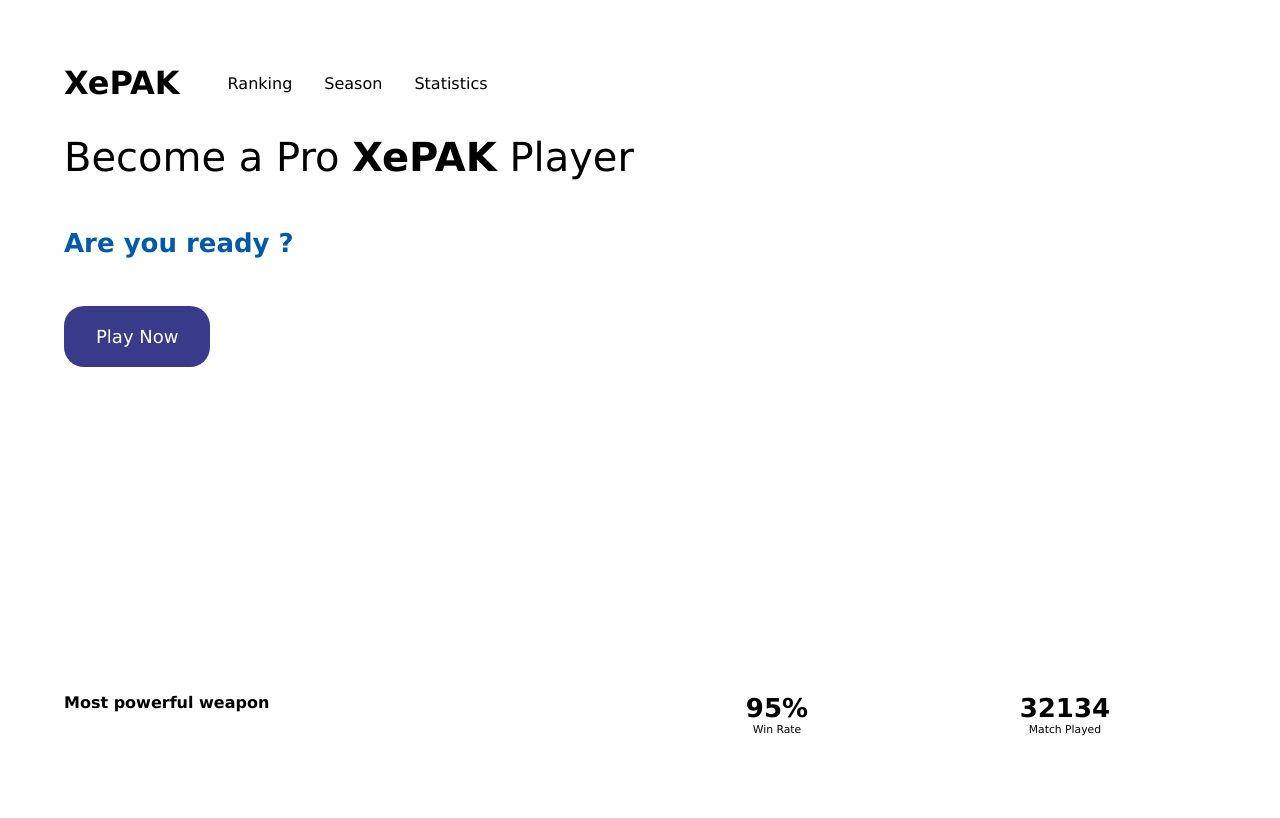
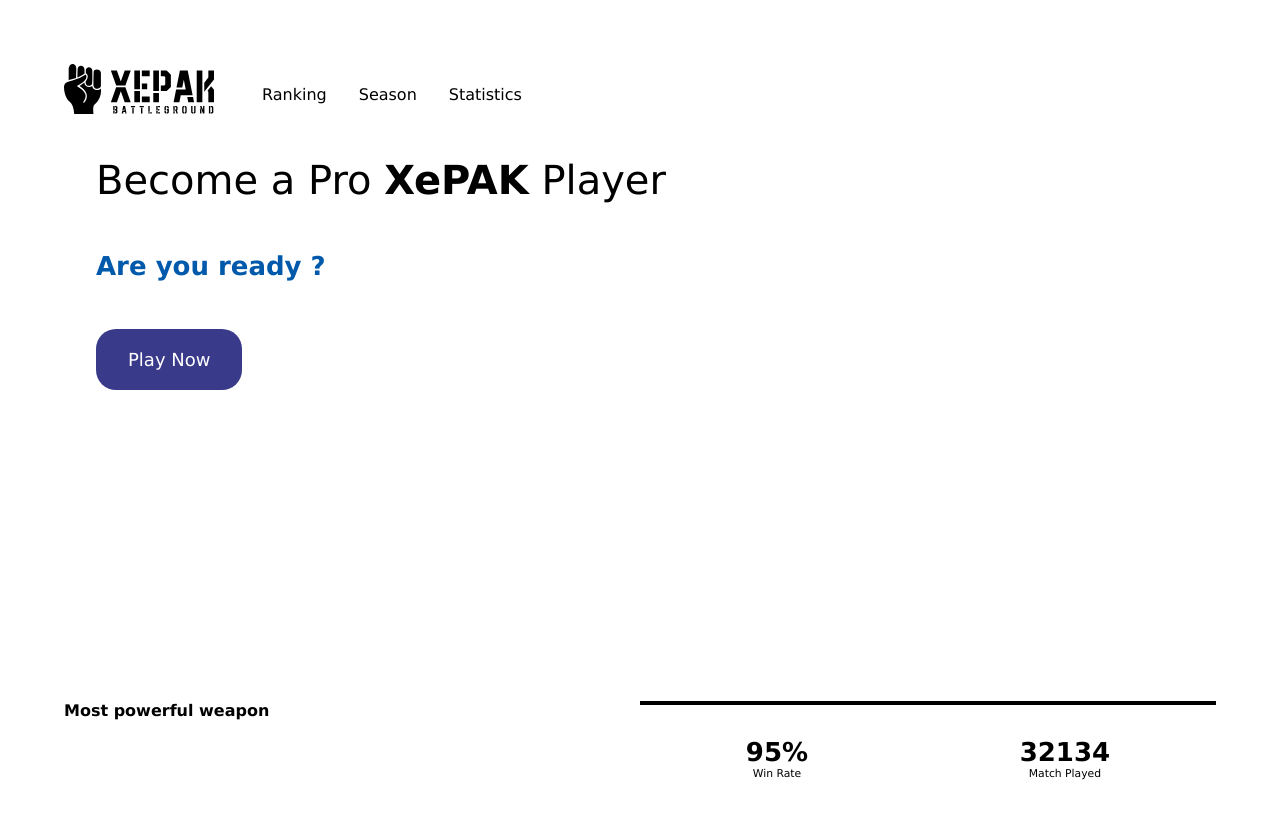
Before and after one commit to sibvrv/XePAK.Web, a React (Create React App) app: page / in a window 1280 px wide. Shown: the top 818 px of the page. Built offline with nearby package versions, Linux system fonts and the light colour scheme.

Commit message:
Change logo

```diff
--- a/src/Application/App.tsx
+++ b/src/Application/App.tsx
@@ -1,5 +1,6 @@
 import React from 'react';
 import './Styles/App.css';
+import logo from '../Assets/Logo/XePAK_blue.svg';
 
 function App() {
   return (
@@ -7,7 +8,7 @@ function App() {
       <div className="Content">
         <div className="Header">
           <div className="Logo">
-            XePAK
+            <img src={logo} alt="XePAK" />
           </div>
           <div className="Menu">
             <div className="MenuItem">Ranking</div>
--- a/src/Application/Styles/App.css
+++ b/src/Application/Styles/App.css
@@ -24,6 +24,7 @@ body {
   font-weight: bold;
   font-size: 32px;
   margin-right: 32px;
+  min-width: 150px;
 }
 
 .Menu {
@@ -47,7 +48,7 @@ body {
 }
 
 .PromotionalPackage {
-  margin-top: 32px;
+  padding: 32px;
   min-height: 512px;
   flex: 1;
 }
@@ -89,6 +90,8 @@ body {
   display: flex;
   flex-direction: row;
   justify-content: space-around;
+  border-top: solid 4px #000;
+  padding-top: 32px;
 }
 
 .StatsBlock {
```
Also changed, not shown: src/Assets/Logo/XePAK.svg (renamed from public/XePAK.svg), src/Assets/Logo/XePAK_blue.svg (added).
